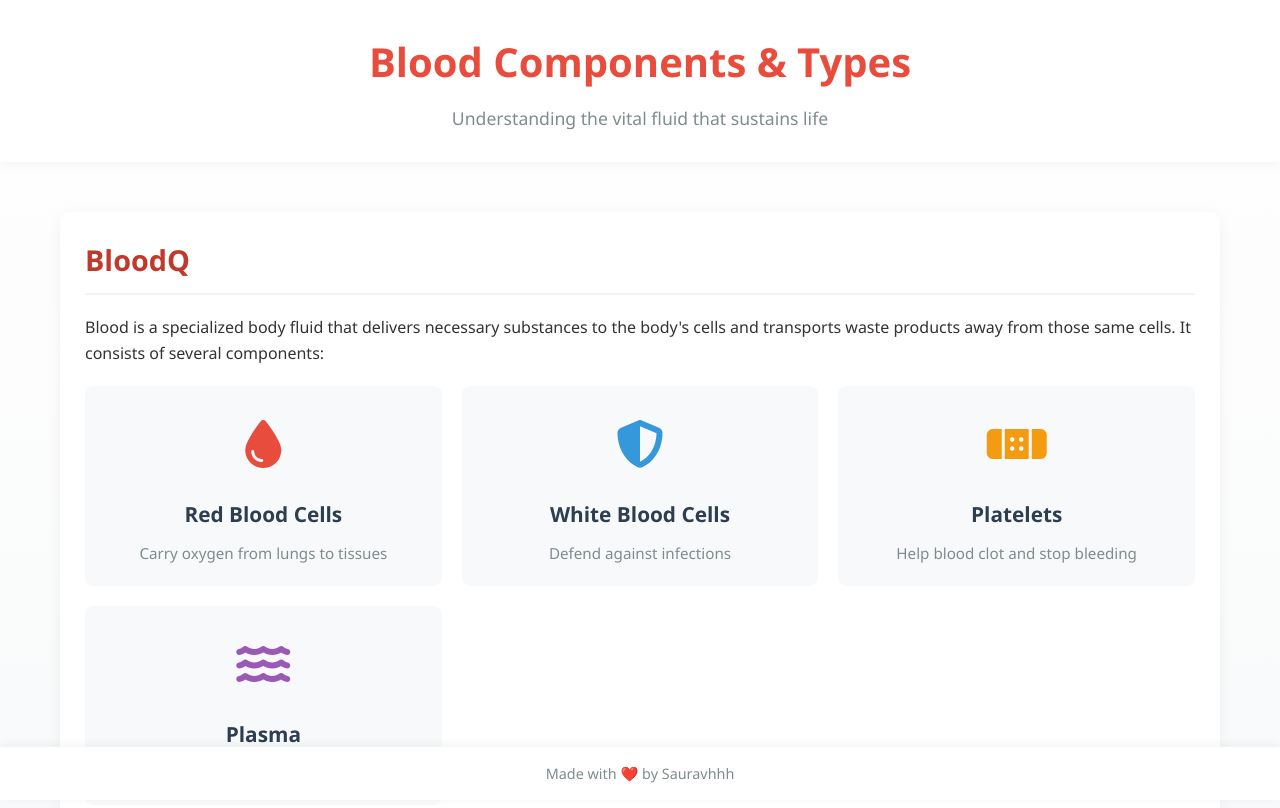
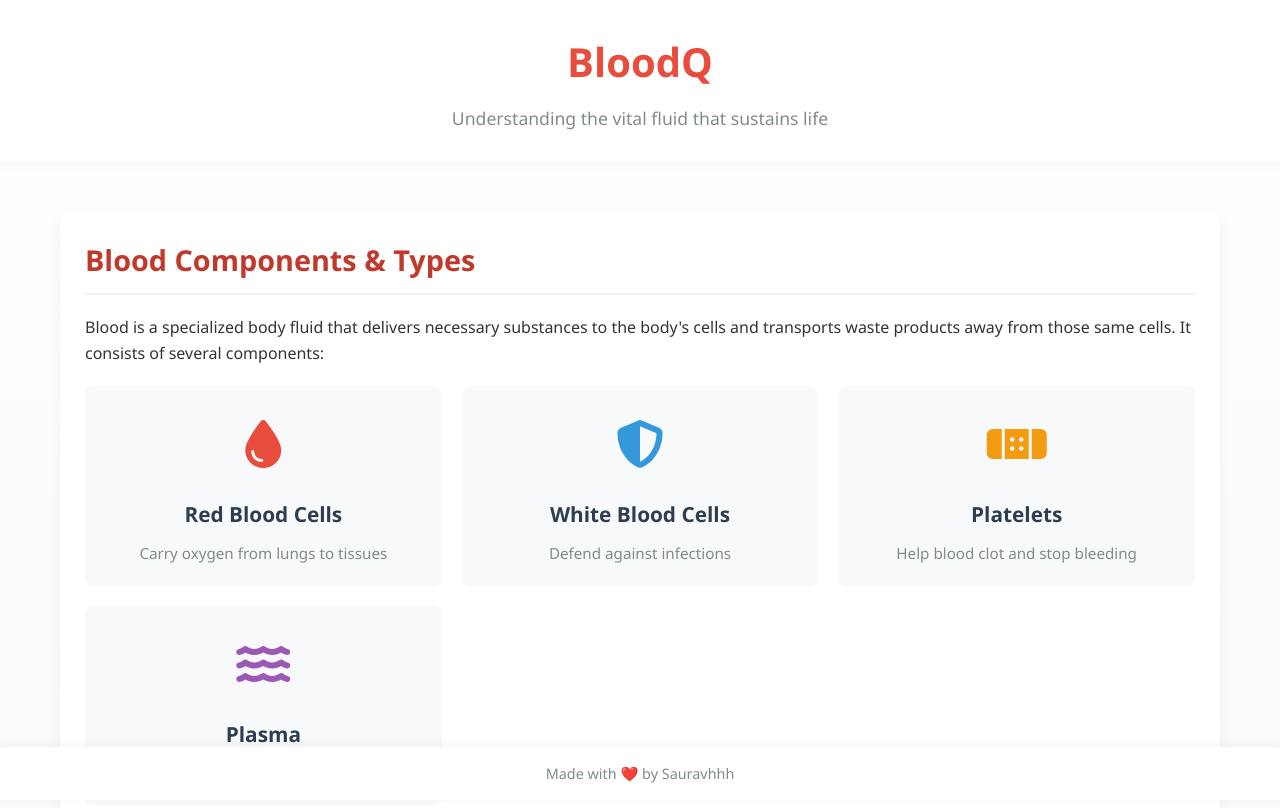
Before and after one commit to sauravhhh/BloodQ, a plain HTML site: page index.html in a window 1280 px wide. Shown: the top 808 px of the page. Drawn offline with Linux system fonts and the light colour scheme.

Commit message:
Update headings in index.html for clarity

```diff
--- a/index.html
+++ b/index.html
@@ -292,13 +292,13 @@
 </head>
 <body>
     <header>
-        <h1>Blood Components & Types</h1>
+        <h1>BloodQ</h1>
         <p class="subtitle">Understanding the vital fluid that sustains life</p>
     </header>
 
     <div class="container">
         <section class="section">
-            <h2>BloodQ</h2>
+            <h2>Blood Components & Types</h2>
             <p>Blood is a specialized body fluid that delivers necessary substances to the body's cells and transports waste products away from those same cells. It consists of several components:</p>
 
             <div class="blood-components">
```
